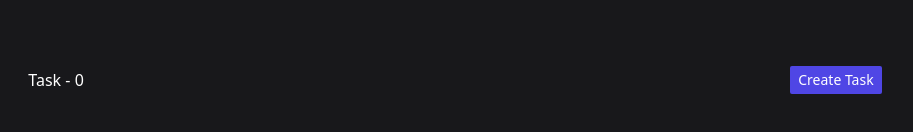
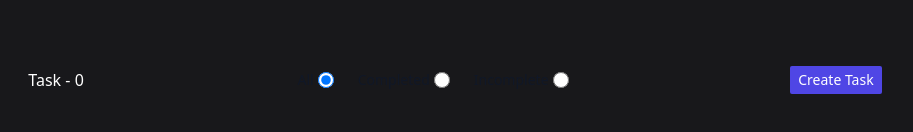
Before and after one commit to IsMor3Var/react-task-app, a React (Create React App) app: page / in a window 1280 px wide. Shown: the part 320-452 px from the top of the page, without its empty margins (185-1098 px from the left). Built offline with nearby package versions, Linux system fonts and the light colour scheme.

Commit message:
Add filters to list of tasks

```diff
--- a/src/components/Tasks/TaskList.tsx
+++ b/src/components/Tasks/TaskList.tsx
@@ -2,8 +2,19 @@ import { useAppSelector, useAppDispatch } from '../../app/hooks';
 import { deleteTask, completeTask } from '../../features/tasks/taskSlice';
 import { formatDates } from '../../helpers/date';
 import { Link } from 'react-router-dom';
+import { ITask, ITypesGroup } from '../../interfaces/tasks';
+import { useEffect, useState, ChangeEvent } from 'react';
+
 
 export const TaskList = () => {
+  const TYPE_RADIO: ITypesGroup = {
+    0: 'ALL-RADIO',
+    1: 'COMPLETED-RADIO',
+    2: 'INCOMPLETE-RADIO'
+  }
+
+  const [taskFilter, setTaskFilter] = useState<ITask[]>([]);
+  const [toggleCompleted, setToggleCompleted] = useState<string>(TYPE_RADIO[0]);
 
   const tasksList = useAppSelector(state => state.tasks )
   const dispatch = useAppDispatch();
@@ -16,17 +27,77 @@ export const TaskList = () => {
     dispatch(completeTask(id))
   }
 
+  useEffect(() => {
+    setTaskFilter(tasksList);
+
+    if(toggleCompleted === TYPE_RADIO[0] ){
+      setTaskFilter(tasksList);
+    }
+    if(toggleCompleted === TYPE_RADIO[1] ){
+      let taskCompleted = tasksList.filter(task => task.completed === true);
+      setTaskFilter(taskCompleted);
+    }
+    if(toggleCompleted === TYPE_RADIO[2] ){
+      let taskCompleted = tasksList.filter(task => task.completed === false);
+      setTaskFilter(taskCompleted);
+    }
+    // eslint-disable-next-line
+  }, [tasksList, toggleCompleted])
+
+  const handleOnChangeRadio = (e: ChangeEvent<HTMLInputElement>) => {
+    let valueRadio = e.target.value;
+    setToggleCompleted(valueRadio);
+  }
+
   return (
     <div className='w-4/6'>
       <header className='flex justify-between items-center py-4'>
-        <h1> {tasksList.length > 1 ? 'Tasks' : 'Task'} - {tasksList.length}</h1>
+        <h1> {taskFilter.length > 1 ? 'Tasks' : 'Task'} - {taskFilter.length}</h1>
+        <div className="flex flex-wrap">
+          <div className="flex items-center mr-4">
+              <label htmlFor="all-radio" className="ml-2 text-sm font-medium text-gray-900 dark:text-gray-300">All </label>
+              <input
+                checked={toggleCompleted === TYPE_RADIO[0] ? true : false}
+                id="all-radio"
+                type="radio"
+                value={TYPE_RADIO[0]}
+                name={TYPE_RADIO[0]}
+                onChange={handleOnChangeRadio}
+                className="w-4 h-4 text-red-600 bg-gray-100 border-gray-300 focus:ring-red-500 dark:focus:ring-red-600 dark:ring-offset-gray-800 focus:ring-2 dark:bg-gray-700 dark:border-gray-600 ml-1"
+              />
+          </div>
+          <div className="flex items-center mr-4">
+              <label htmlFor="completed-radio" className="ml-2 text-sm font-medium text-gray-900 dark:text-gray-300">Completed </label>
+              <input
+                checked={toggleCompleted === TYPE_RADIO[1] ? true : false}
+                id="completed-radio"
+                type="radio"
+                value={TYPE_RADIO[1]}
+                name={TYPE_RADIO[1]}
+                onChange={handleOnChangeRadio}
+                className="w-4 h-4 text-green-600 bg-gray-100 border-gray-300 focus:ring-green-500 dark:focus:ring-green-600 dark:ring-offset-gray-800 focus:ring-2 dark:bg-gray-700 dark:border-gray-600  ml-1"
+              />
+          </div>
+          <div className="flex items-center mr-4">
+              <label htmlFor="incomplete-radio" className="ml-2 text-sm font-medium text-gray-900 dark:text-gray-300">Incomplete </label>
+              <input
+                checked={toggleCompleted === TYPE_RADIO[2] ? true : false}
+                id="incomplete-radio"
+                type="radio"
+                value={TYPE_RADIO[2]}
+                name={TYPE_RADIO[2]}
+                onChange={handleOnChangeRadio}
+                className="w-4 h-4 text-purple-600 bg-gray-100 border-gray-300 focus:ring-purple-500 dark:focus:ring-purple-600 dark:ring-offset-gray-800 focus:ring-2 dark:bg-gray-700 dark:border-gray-600 ml-1"
+              />
+          </div>
+        </div>
         <Link
           to={'/create-task'}
           className='bg-indigo-600 px-2 py-1 rounded-sm text-sm'
         > Create Task </Link>
       </header>
       <div className='grid grid-cols-3 gap-4'>
-        { tasksList.map( task => (
+        { taskFilter.map( task => (
             <div key={ task.id } className={`bg-neutral-800 p-4 ${task.completed ? 'border-double border-sky-500 border-4' : 'border-2 border-dotted border-red-500'}`} >
               <header className='flex justify-between'>
                 <h3 className={ task.completed ? 'line-through decoration-double' : ''} >{ task.title }</h3>
--- a/src/interfaces/tasks.ts
+++ b/src/interfaces/tasks.ts
@@ -22,3 +22,7 @@ export interface IField {
         name: string
     }[]
 }
+
+export interface ITypesGroup {
+    [key: number]: any
+}
```
